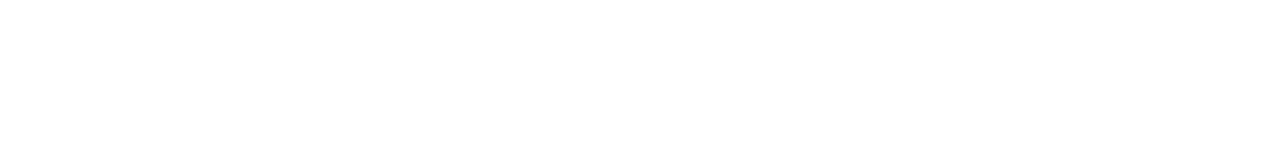
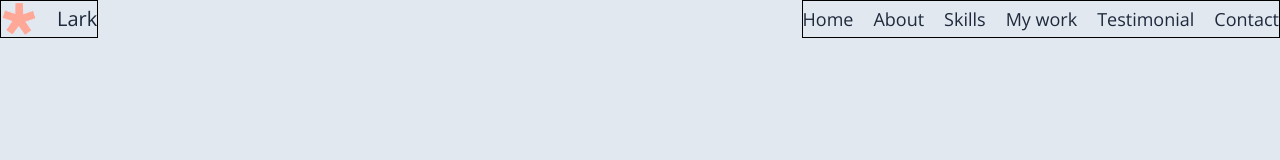
Before and after one commit to ldj8597/portfolio, a website: page index.html in a window 1280 px wide. Drawn offline with nearby package versions, Linux system fonts and the light colour scheme.

Commit message:
HTML: Navbar

```diff
--- a/index.html
+++ b/index.html
@@ -13,9 +13,35 @@
     <link rel="preconnect" href="https://fonts.gstatic.com" crossorigin>
     <link href="https://fonts.googleapis.com/css2?family=Open+Sans:wght@400;600;700&display=swap" rel="stylesheet">
     <link rel="stylesheet" href="style.css">
-    <script src="main.js" defer></script>
+    <script type="module" src="main.js" defer></script>
 </head>
-<body>
+<body class="bg-slate-200 text-slate-800">
+    <!-- Nav bar -->
+    <nav class="flex justify-between">
+        <div class="flex items-center gap-5 border border-black">
+            <img src="/imgs/favicon.png" class="w-9 h-9">
+            <a href="" class="text-xl">Lark</a>
+        </div>
+        <ul class="border border-black flex items-center gap-5 text-lg">
+            <li><a href="">Home</a></li>
+            <li><a href="#about">About</a></li>
+            <li><a href="#skills">Skills</a></li>
+            <li><a href="#work">My work</a></li>
+            <li><a href="#testimonials">Testimonial</a></li>
+            <li><a href="contact">Contact</a></li>
+        </ul>
+    </nav>
+
+    <!-- About -->
+    <section id="about"></section>
+    <!-- Skills -->
+    <section id="skills"></section>
+    <!-- Work -->
+    <section id="work"></section>
+    <!-- Testimonials -->
+    <section id="testimonials"></section>
+    <!-- Contact -->
+    <section id="contact"></section>
 
 </body>
 </html>
--- /dev/null
+++ b/input.css
@@ -0,0 +1,3 @@
+@tailwind base;
+@tailwind components;
+@tailwind utilities;
--- /dev/null
+++ b/tailwind.config.js
@@ -0,0 +1,14 @@
+/** @type {import('tailwindcss').Config} */
+module.exports = {
+  content: [
+    "./*.{html,js}",
+  ],
+  theme: {
+    extend: {
+      fontFamily: {
+        'sans': ['Open Sans', 'sans-serif'],
+      },
+    },
+  },
+  plugins: [],
+}
```
Also changed, not shown: package.json (added, +8 -0 lines), style.css, 1 other file.
